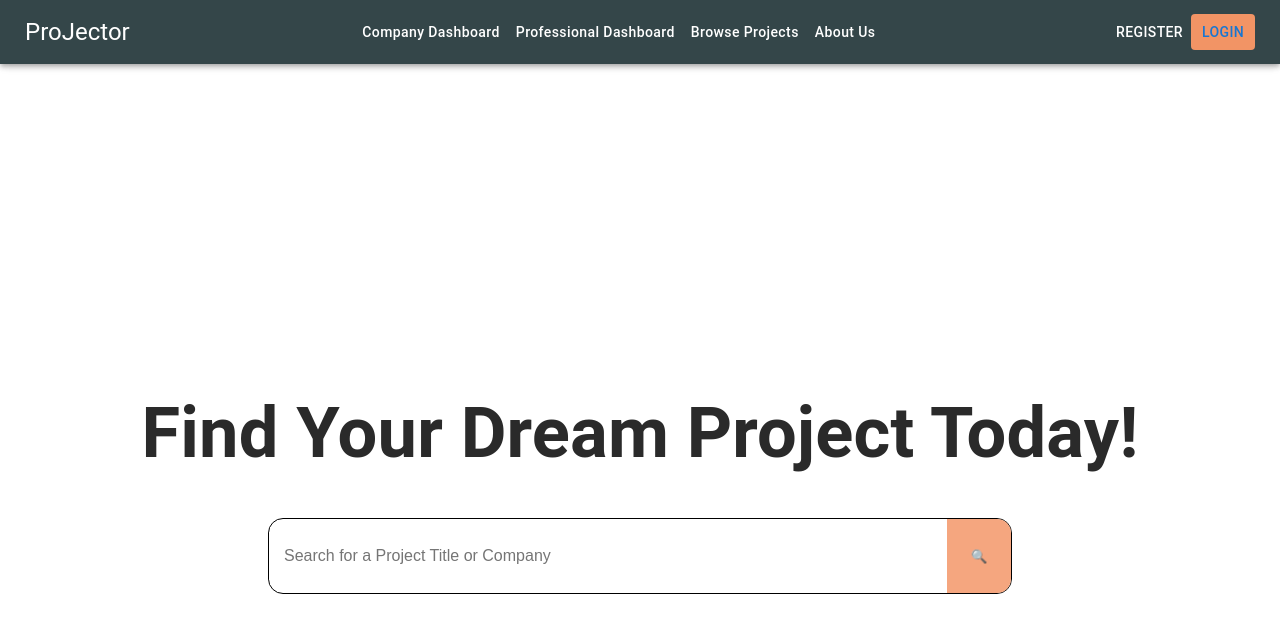
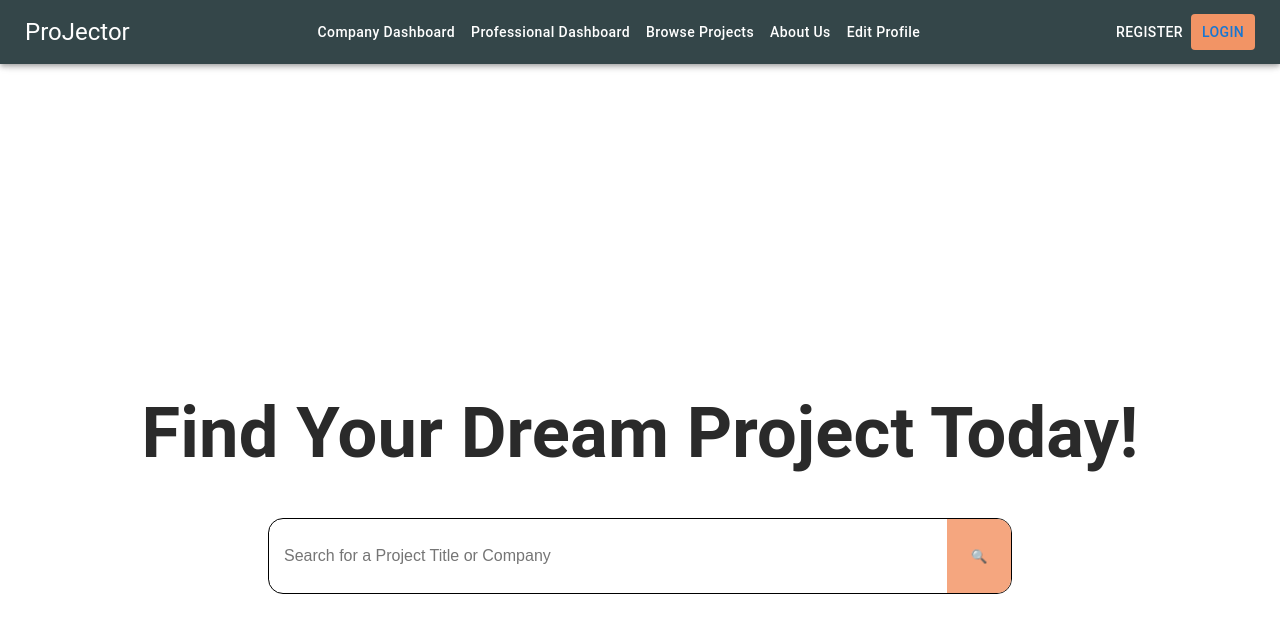
Before and after one commit to milliehigh/ProJector, a React (Vite) app in the folder frontend/: page / in a window 1280 px wide. Shown: the top 632 px of the page. Built offline with nearby package versions, Linux system fonts and the light colour scheme.

Commit message:
add editprofessional profile into header

```diff
--- a/frontend/src/components/Header.jsx
+++ b/frontend/src/components/Header.jsx
@@ -24,7 +24,7 @@ function Header() {
                 <Button name="proDashbaord" color="inherit" onClick={() => { navigate('prodashbaord') }} sx={{ textTransform: 'none' }}>Professional Dashboard</Button>
                 <Button name="allProjects" color="inherit" onClick={() => { navigate('allprojects') }} sx={{ textTransform: 'none' }}>Browse Projects</Button>
                 <Button name="aboutus" color="inherit" onClick={() => { navigate('aboutus') }} sx={{ textTransform: 'none' }}>About Us</Button>
-
+                <Button name="editprofile" color="inherit" onClick={() => { navigate('editprofile') }} sx={{ textTransform: 'none' }}>Edit Profile</Button>
             </Box>
 
                 {/* <Button name="logoutBtn" color="inherit" onClick={logout}>Logout</Button> */}
```
